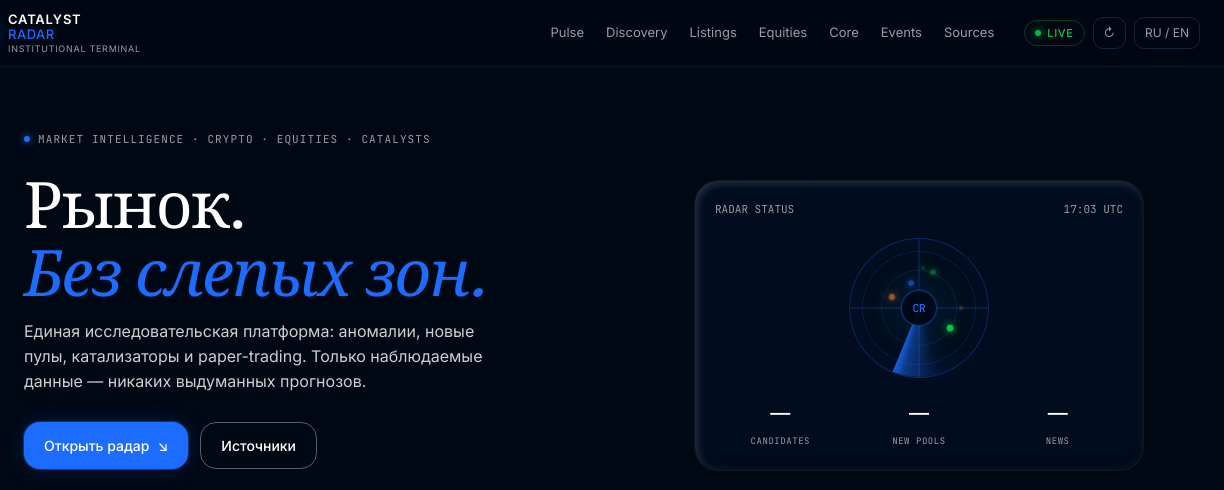
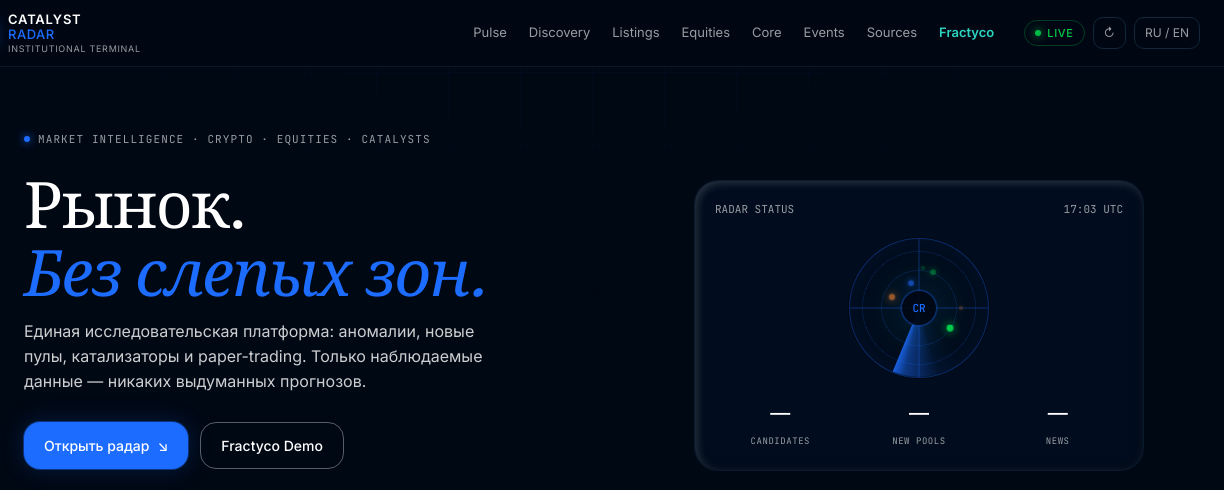
Before and after one commit to Alexberik/catalyst-radar, a plain HTML site: page index.html in a window 1280 px wide. Shown: the top 490 px of the page, 56-1280 px from the left. Drawn offline with nearby package versions, Linux system fonts and the light colour scheme; no server answers.

Commit message:
Add Fractyco dashboard link to top navigation on index.html

```diff
--- a/index.html
+++ b/index.html
@@ -30,6 +30,7 @@
     <a href="#majors">Core</a>
     <a href="#geopolitics">Events</a>
     <a href="#sources">Sources</a>
+    <a href="./fractyco.html" style="color:#2dd4bf;font-weight:600">Fractyco</a>
   </nav>
   <div class="top-actions">
     <span class="live-pill"><i></i> LIVE</span>
@@ -46,7 +47,7 @@
       <p class="lead">Единая исследовательская платформа: аномалии, новые пулы, катализаторы и paper-trading. Только наблюдаемые данные — никаких выдуманных прогнозов.</p>
       <div class="hero-cta">
         <a class="btn btn-primary" href="#discovery">Открыть радар <span>↘</span></a>
-        <a class="btn btn-ghost" href="#sources">Источники</a>
+        <a class="btn btn-ghost" href="./fractyco.html">Fractyco Demo</a>
       </div>
       <div class="hero-tags">
         <span>● Реальные данные</span>
```
